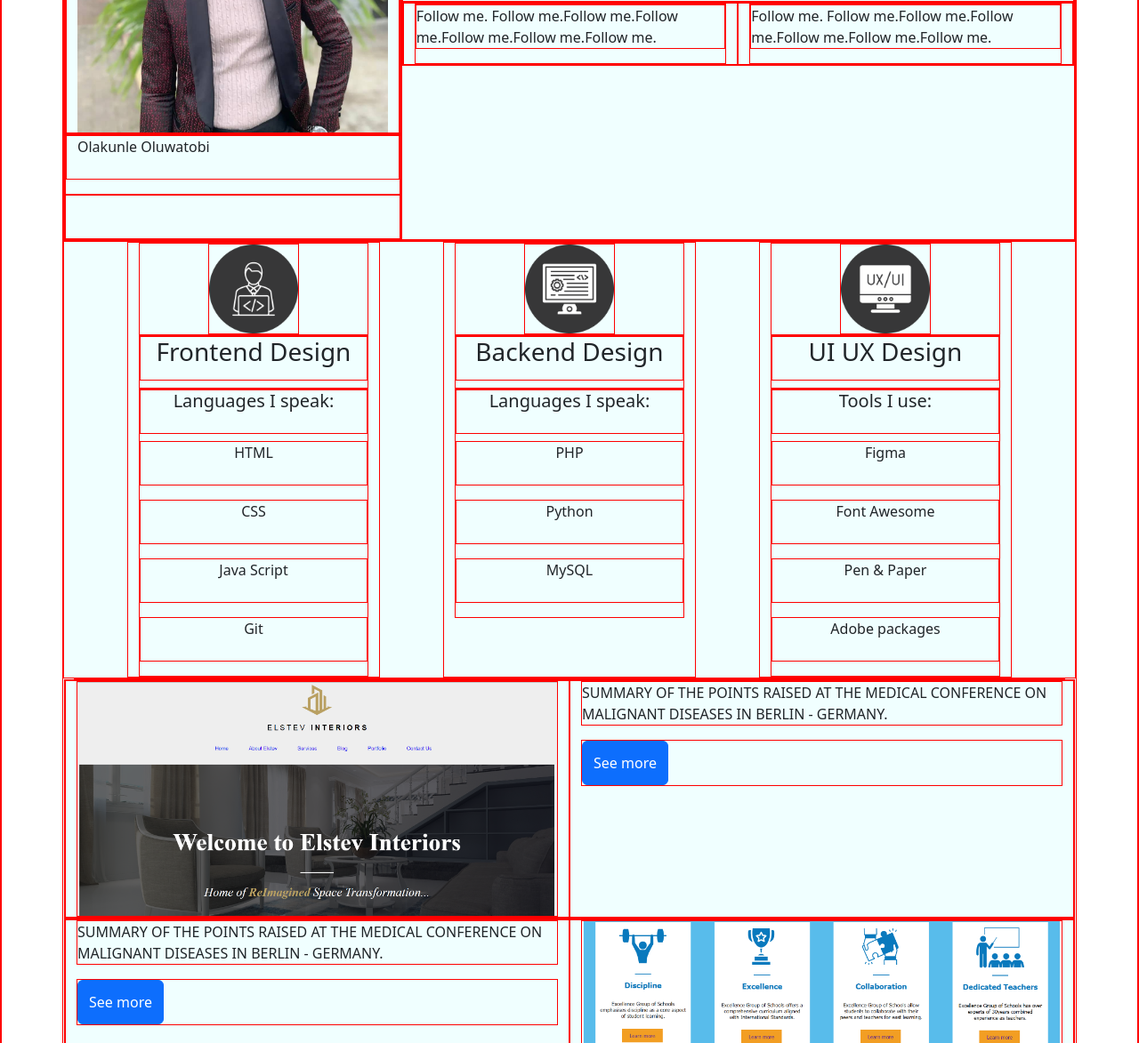
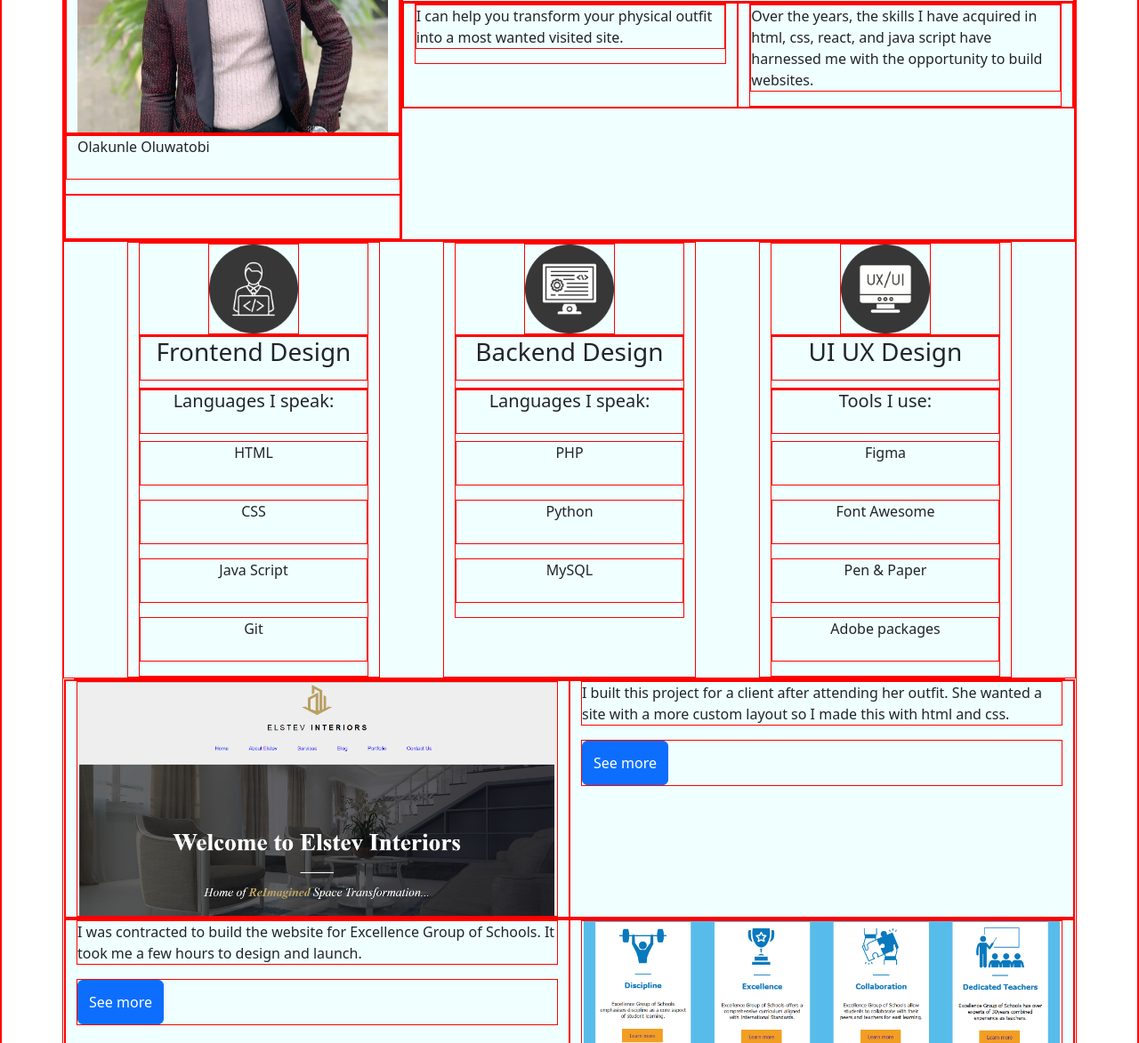
Before and after one commit to tee-dw/teeboltz-portfolio, a plain HTML site: page index.html in a window 1280 px wide. Shown: the part 907-2080 px from the top of the page at 89% size. Drawn offline with Linux system fonts and the light colour scheme.

Commit message:
more details on skills

```diff
--- a/index.html
+++ b/index.html
@@ -47,12 +47,12 @@
                 <div class="row">
                     <div class="col-md-6">
                         <div class="text">
-                            <p>Follow me. Follow me.Follow me.Follow me.Follow me.Follow me.Follow me.</p>
+                            <p>I can help you transform your physical outfit into a most wanted visited site.</p>
                         </div>
                     </div>
                     <div class="col-md-6">
                         <div class="text">
-                            <p>Follow me. Follow me.Follow me.Follow me.Follow me.Follow me.Follow me.</p>
+                            <p>Over the years, the skills I have acquired in html, css, react, and java script have harnessed me with the opportunity to build websites.</p>
                         </div>
                     </div>
                 </div>
@@ -110,7 +110,7 @@
                     <img src="project.png" class="img-fluid" alt="">
                 </div>
                 <div class="col-md-6">
-                    <p>SUMMARY OF THE POINTS RAISED AT THE MEDICAL CONFERENCE ON MALIGNANT DISEASES IN BERLIN - GERMANY.
+                    <p>I built this project for a client after attending her outfit. She wanted a site with a more custom layout so I made this with html and css.
                     </p>
                     <div class="d-grid gap-2 d-md-block">
                         <button class="btn btn-primary" type="button">See more</button>
@@ -119,7 +119,7 @@
             </div>
             <div class="row">
                 <div class="col-md-6">
-                    <p>SUMMARY OF THE POINTS RAISED AT THE MEDICAL CONFERENCE ON MALIGNANT DISEASES IN BERLIN - GERMANY.
+                    <p>I was contracted to build the website for Excellence Group of Schools. It took me a few hours to design and launch.
                     </p>
                     <div class="d-grid gap-2 d-md-block">
                         <button class="btn btn-primary" type="button">See more</button>
```
